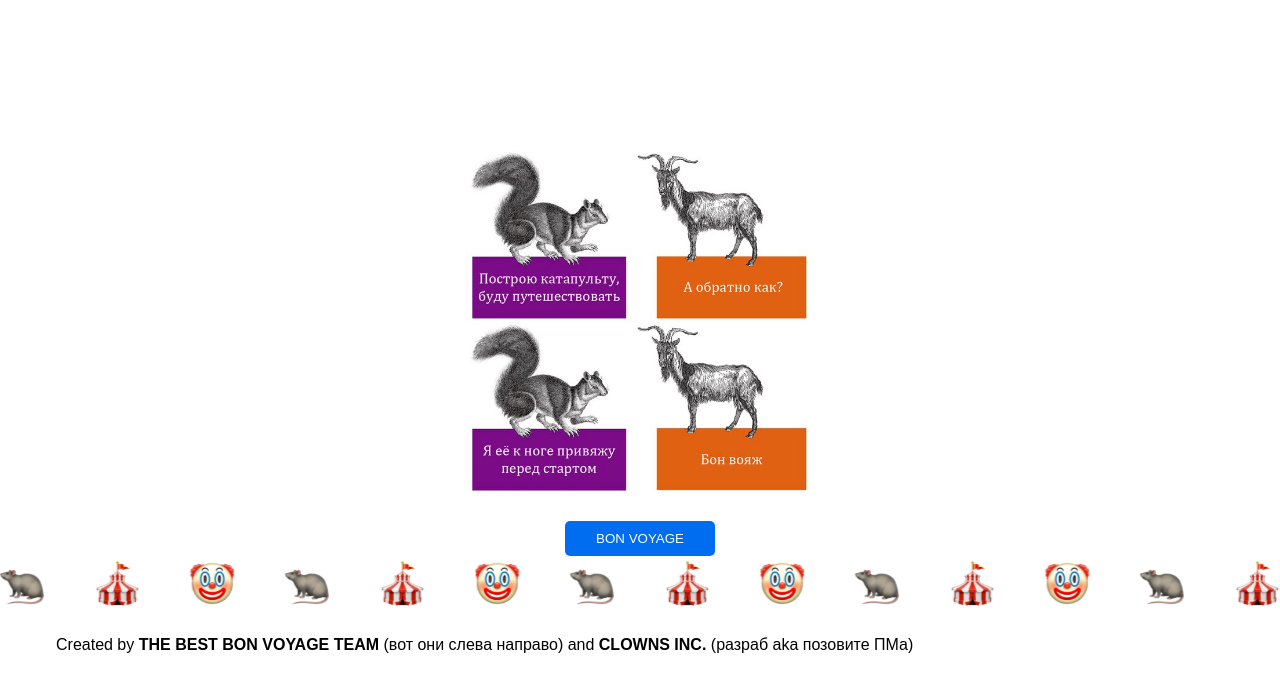
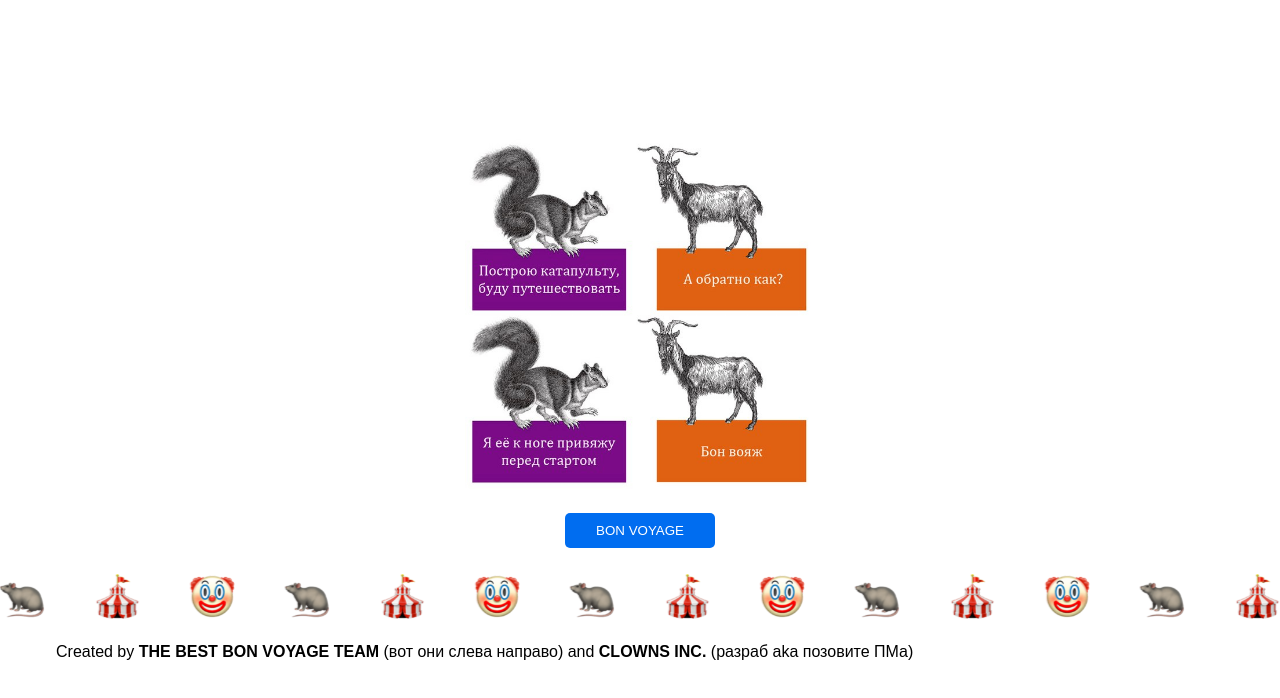
Before and after one commit to delioncourts/bon-voyage, a plain HTML site: page index.html in a window 1280 px wide. Drawn offline with Linux system fonts and the light colour scheme.

Commit message:
fix: styles upd

```diff
--- a/styles/layout/_footer.scss
+++ b/styles/layout/_footer.scss
@@ -6,7 +6,5 @@
 }
 
 .copyright {
-  padding-top: 20px;
-  &__text {
-  }
+  padding-top: 15px;
 }
--- a/styles/layout/_main.scss
+++ b/styles/layout/_main.scss
@@ -13,6 +13,7 @@
 
 .buttons {
   padding-top: 20px;
+  padding-bottom: 20px;
   display: flex;
   justify-content: center;
 }
```
Also changed, not shown: styles/style.css, 1 other file.
